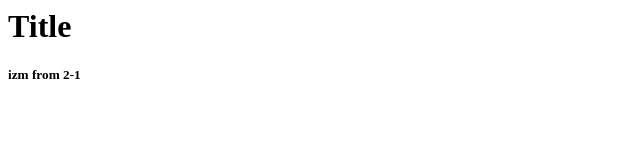
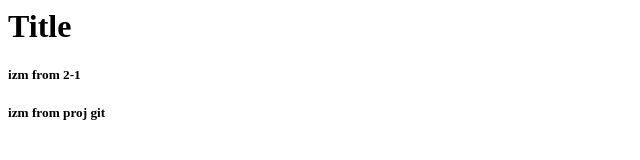
Before and after one commit to Igobob/1, a plain HTML site: page index.html in a window 1280 px wide. Shown: the whole page, without its empty margins (0-640 px from the left). Drawn offline with Linux system fonts and the light colour scheme.

Commit message:
proj git

```diff
--- a/index.html
+++ b/index.html
@@ -1,2 +1,3 @@
 <h1>Title</h1>
 <h5>izm from 2-1</h5>
+<h5>izm from proj git</h5>
```
